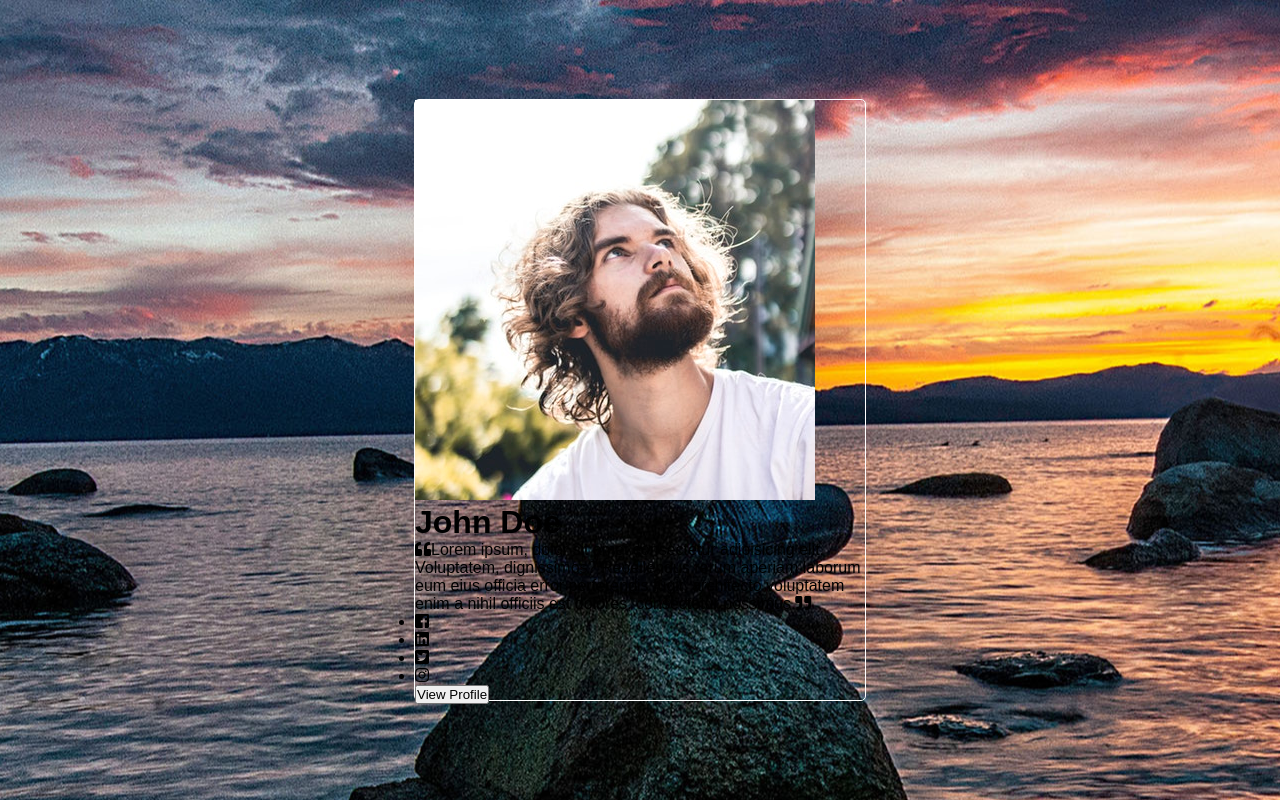
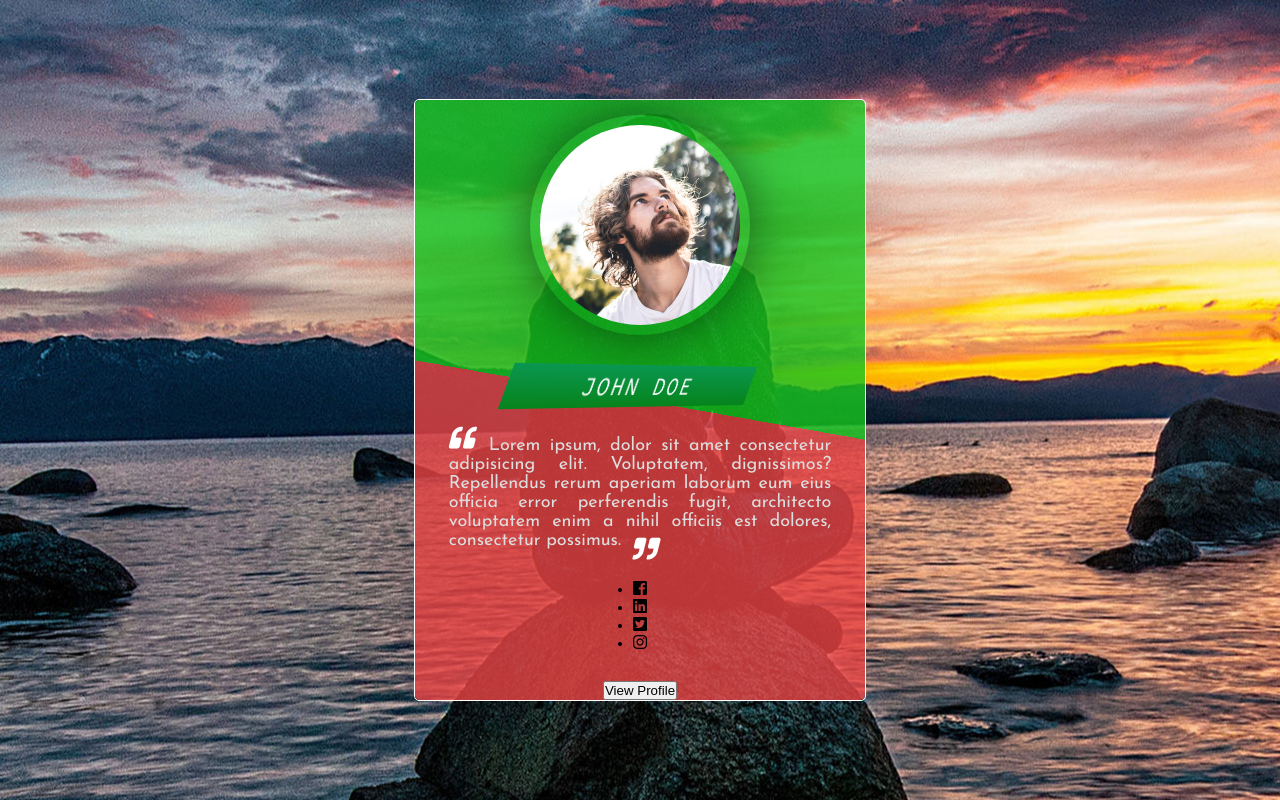
Before and after one commit to arocks9206/Invisible-Card-Practice-Mini-Project, a plain HTML site: page index.html in a window 1280 px wide. Drawn offline with Linux system fonts and the light colour scheme.

Commit message:
more css styling to profile card

```diff
--- a/style.css
+++ b/style.css
@@ -4,7 +4,7 @@
 }
 
 .container {
-    font-family: 'Josefine Sans', sans-serif;
+    font-family: 'Josefin Sans', sans-serif;
     height: 100vh;
     width: 100vw;
     background: url(images/bg.jpg) no-repeat center;
@@ -30,7 +30,7 @@
 .card {
     height: 100%;
     width: 100%;
-    background: linear-gradient(rgba(21, 199, 30, .8), rgba(233, 67, 67, rgba(233, 67, 67, .8));
+    background: linear-gradient(190deg, rgba(21, 199, 30, .8) 50%, rgba(233, 67, 67, .8) 0);
     border-radius: inherit;
     display: flex;
     flex-direction: column;
@@ -44,4 +44,49 @@
     border-radius: 50%;
     object-fit: cover;
     margin-top: 15px;
+    border: 2px;
+    padding: 10px;
+    box-shadow: 0 0 50px rgba(0, 0, 0, .5);
 }
+
+.card-heading {
+    font-family: 'Source Code Pro', monospace;
+    font-size: 25px;
+    font-weight: 300;
+    text-transform: uppercase;
+    color: #fff;
+    letter-spacing: 3px;
+    background: linear-gradient(#0a9751, #06831b);
+    width: 70%;
+    text-align: center;
+    padding: 5px 0;
+    transform: perspective(1000px) skewX(-20deg) rotateY(40deg);
+}
+
+.card-paragraph::first-letter {
+    margin-left: 40px;
+}
+
+.card-paragraph {
+    font-size: 18px;
+    color: #ddd;
+    width: 85%;
+    text-align: justify;
+    position: relative;
+}
+
+.card-paragraph i {
+    color: #fff;
+    font-size: 25px;
+    font-style: italic;
+    position: absolute;
+}
+
+.card-paragraph i:first-child {
+    top: -10%;
+}
+
+.card-paragraph i:last-child {
+    bottom: -10%;
+    margin-left: 10px;
+}
```
